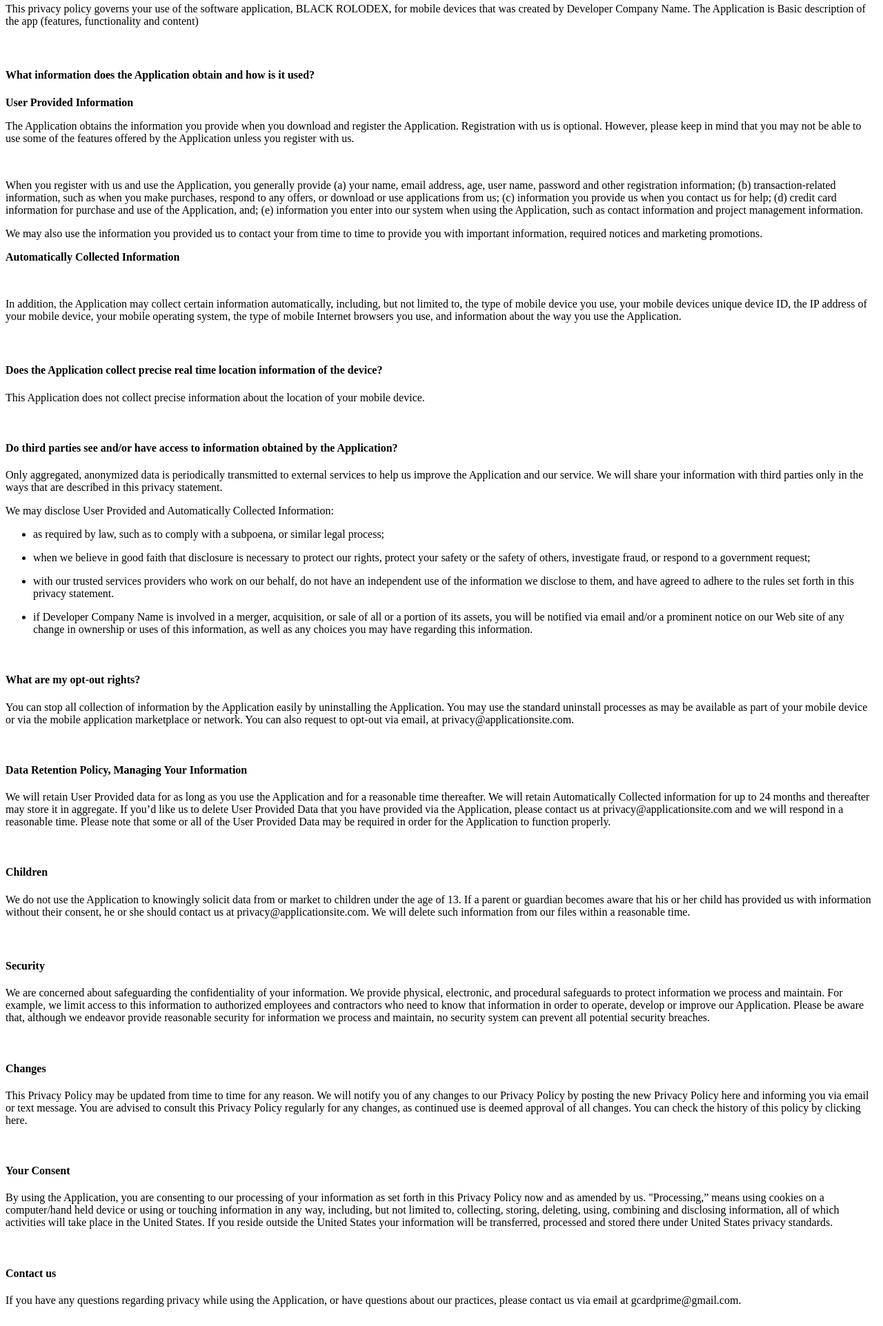
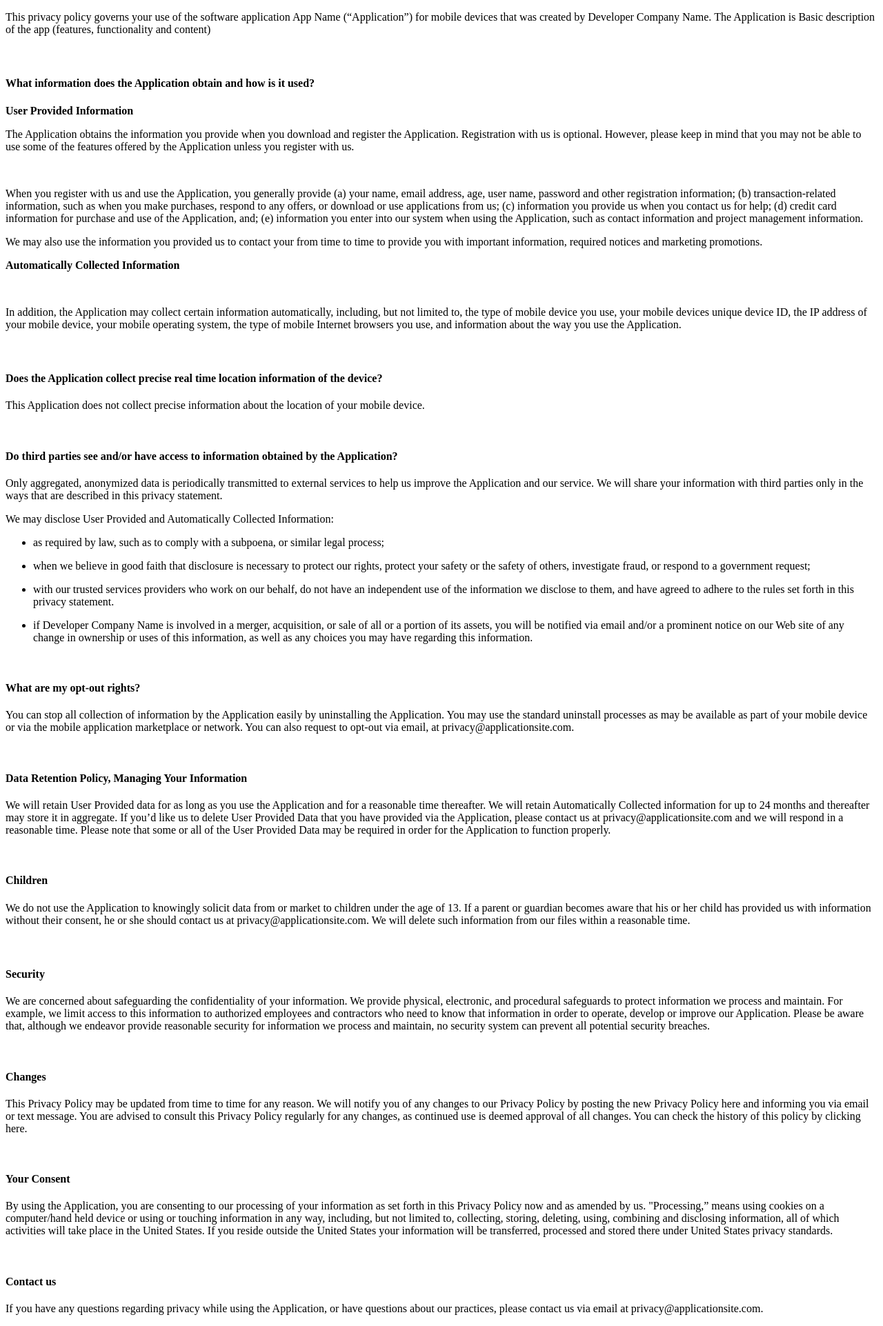
Before and after one commit to mgory2000/blackrolodexprivacypolicy, a plain HTML site: page index.html in a window 1280 px wide. Shown: the part 51-1974 px from the top of the page at 69% size. Drawn offline with Linux system fonts and the light colour scheme.

Commit message:
Update index.html

```diff
--- a/index.html
+++ b/index.html
@@ -1,7 +1,10 @@
+<!DOCTYPE html>
+<html lang="en-US">
 
+<head>
 <h2 style="text-align: center;">PRIVACY POLICY MODEL FOR MOBILE APPLICATIONS</h2>
 <p></p>
-<p>This privacy policy governs your use of the software application, BLACK ROLODEX, for mobile devices that was created by&nbsp;Developer Company Name.&nbsp;The Application is&nbsp;Basic description of the app (features, functionality and content)&nbsp;</p>
+<p>This privacy policy governs your use of the software application App Name (“Application”) for mobile devices that was created by&nbsp;Developer Company Name.&nbsp;The Application is&nbsp;Basic description of the app (features, functionality and content)&nbsp;</p>
 <h4>&nbsp;</h4>
 <h4>What information does the Application obtain and how is it used?</h4>
 <p></p>
@@ -9,6 +12,10 @@
 <p>The Application obtains the information you provide when you download and register the Application.&nbsp;Registration with us is optional. However, please keep in mind that you may not be able to use some of the features offered by the Application unless you register with us.</p>
 <p></p>
 <p>&nbsp;</p>
+
+</head>
+
+<body>
 <p>When you register with us and use the Application, you generally provide&nbsp;(a) your name, email address, age, user name, password and other registration information; (b) transaction-related information, such as when you make purchases, respond to any offers, or download or use applications from us; (c) information you provide us when you contact us for help; (d) credit card information for purchase and use of the Application, and; (e) information you enter into our system when using the Application, such as contact information and project management information.</p>
 <p></p>
 <p>We may also use the information you provided us to contact your from time to time to provide you with important information, required notices and marketing promotions.</p>
@@ -55,4 +62,6 @@
 <p>By using the Application, you are consenting to our processing of your information as set forth in this Privacy Policy now and as amended by us. &quot;Processing,” means using cookies on a computer/hand held device or using or touching information in any way, including, but not limited to, collecting, storing, deleting, using, combining and disclosing information, all of which activities will take place in the United States. If you reside outside the United States&nbsp;your information will be transferred, processed and stored there under United States&nbsp;privacy standards.&nbsp;</p>
 <p>&nbsp;</p>
 <h4>Contact us</h4>
-<p>If you have any questions regarding privacy while using the Application, or have questions about our practices, please contact us via email at&nbsp;gcardprime@gmail.com.</p>
+<p>If you have any questions regarding privacy while using the Application, or have questions about our practices, please contact us via email at&nbsp;privacy@applicationsite.com.</p>
+</body>
+</html>
```
